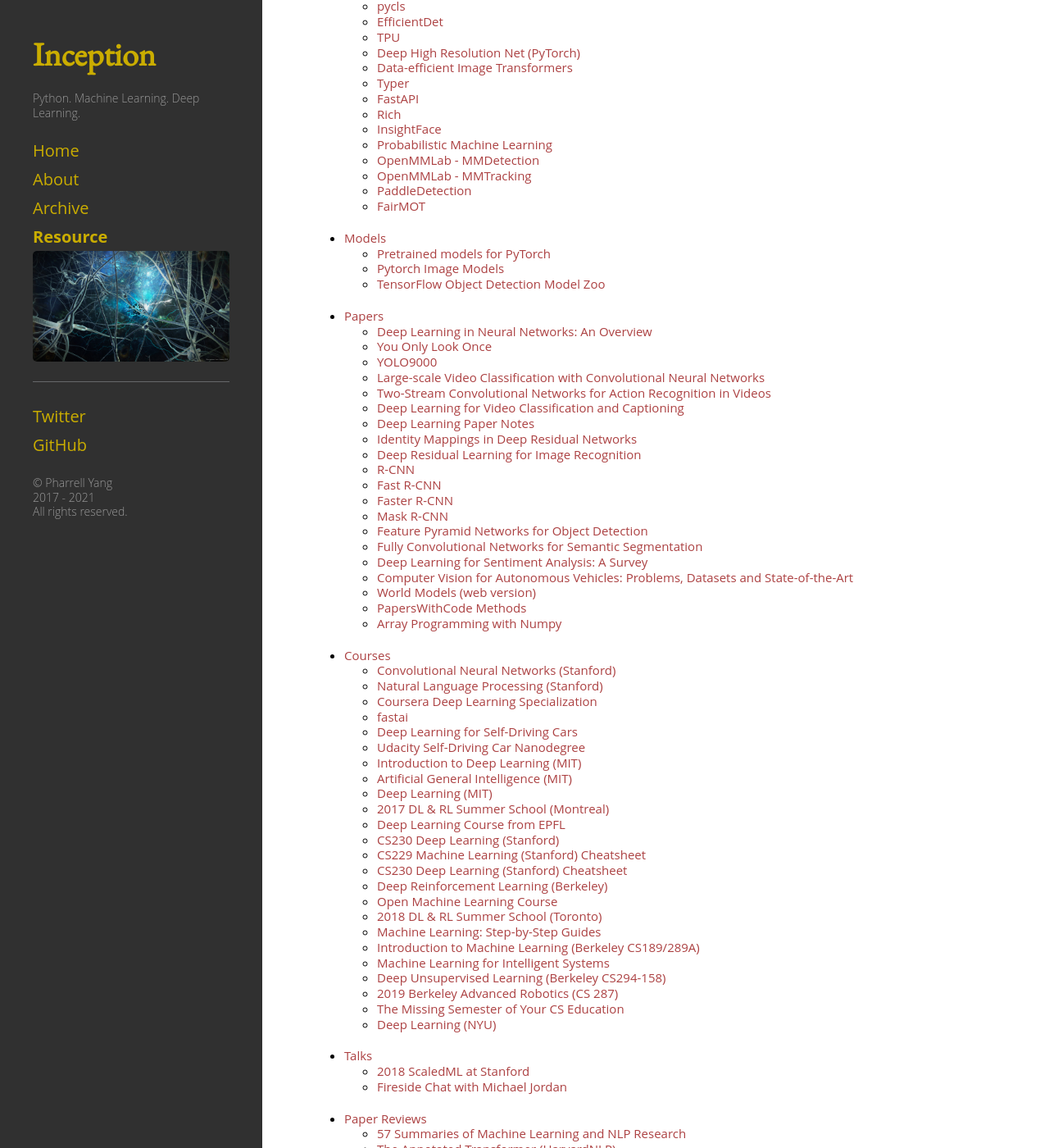
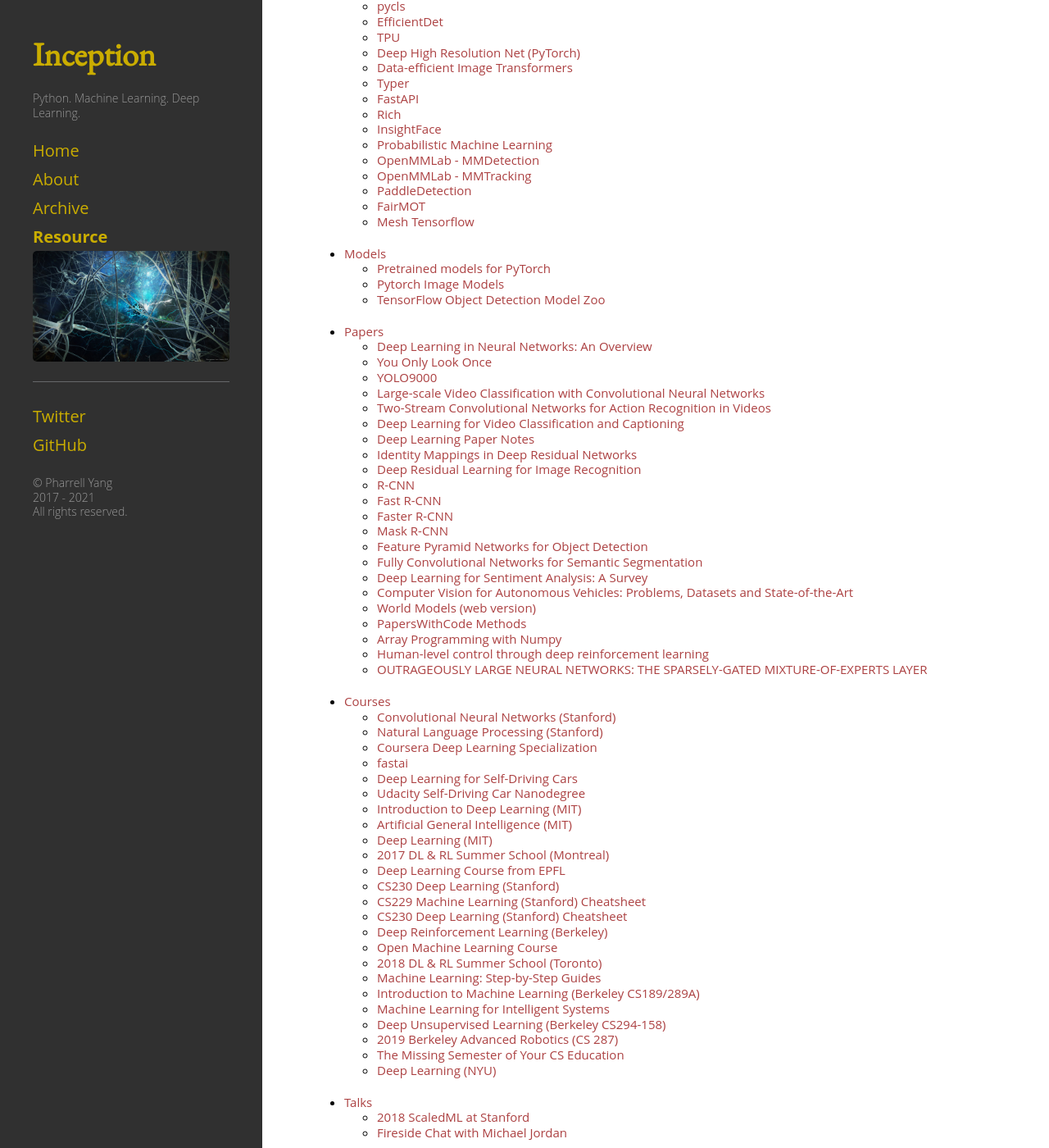
Before and after one commit to pharrellyhy/pharrellyhy.github.io.bakcup, a Jekyll site: the page built from resource.md, in a window 1280 px wide and 1400 px high, scrolled down 2482 px. Shown: the whole window at 82% size. Built offline with Jekyll 4.4.1, drawn with Linux system fonts in a browser that asks for light colours.

Commit message:
Update resources

```diff
--- a/_data/nav.yml
+++ b/_data/nav.yml
@@ -407,6 +407,9 @@
     - title: "FairMOT"
       url: "https://github.com/ifzhang/FairMOT"
 
+    - title: "Mesh Tensorflow"
+      url: "https://github.com/tensorflow/mesh"
+
 - title: "Models"
   sublinks:
     - title: "Pretrained models for PyTorch"
@@ -479,6 +482,12 @@
 
     - title: "Array Programming with Numpy"
       url: "https://www.nature.com/articles/s41586-020-2649-2"
+
+    - title: "Human-level control through deep reinforcement learning"
+      url: "https://web.stanford.edu/class/psych209/Readings/MnihEtAlHassibis15NatureControlDeepRL.pdf"
+
+    - title: "OUTRAGEOUSLY LARGE NEURAL NETWORKS: THE SPARSELY-GATED MIXTURE-OF-EXPERTS LAYER"
+      url: "https://arxiv.org/pdf/1701.06538.pdf"
 
 - title: "Courses"
   sublinks:
```
